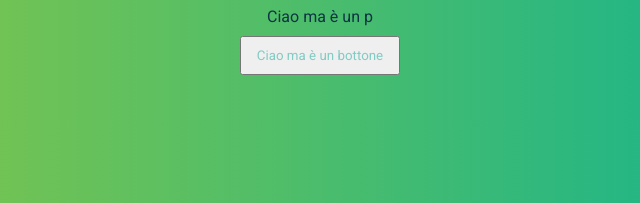
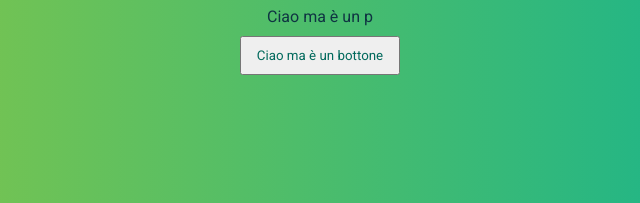
Before and after one commit to leonard0-b/html-sass-first, a website: page index.html in a window 1280 px wide. Shown: the part 383-586 px from the top of the page, 320-960 px from the left. Drawn offline with Linux system fonts and the light colour scheme.

Commit message:
Esercizio Completo

```diff
--- a/src/master.scss
+++ b/src/master.scss
@@ -7,9 +7,9 @@
 
 $title: #009688;
 
-$paragraph: #0f3443;
+$paragraph: #0f3442;
 
-$button: #80cbc4;
+$button: #00695c;
 
 body {
   width: 100vw;
```
Also changed, not shown: README.md, assets/master.css, screenshot.jpg (added).
